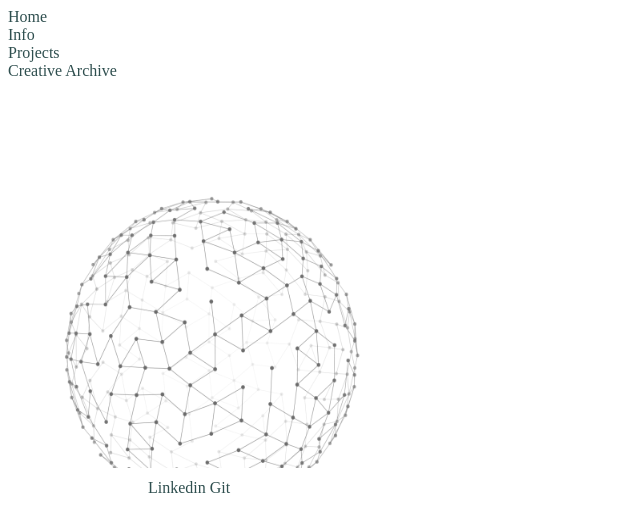
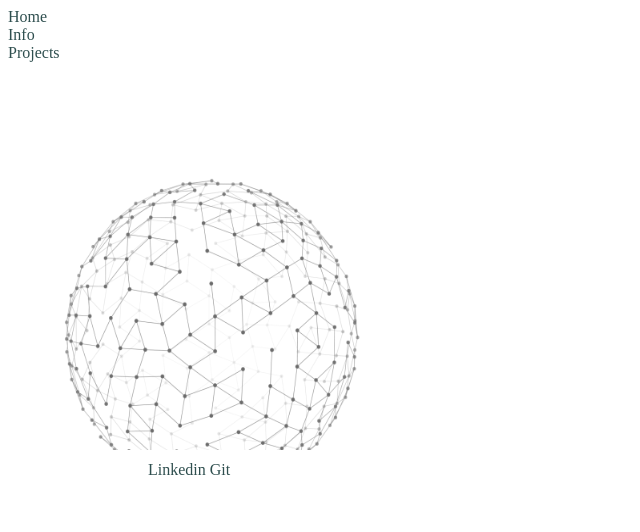
Before and after one commit to Kholoud-i/Kholoud-i.github.io, a plain HTML site: page index.html in a window 1280 px wide. Shown: the whole page, without its empty margins (0-640 px from the left). Drawn offline with Linux system fonts and the light colour scheme.

Commit message:
Update index.html

```diff
--- a/index.html
+++ b/index.html
@@ -26,7 +26,7 @@
             <a href="index.html">Home</a><br>
             <a href="info.html">Info</a><br>
             <a href="projects.html">Projects</a><br>
-            <a href="Projects.html">Creative Archive</a><br>
+
         </nav>
    </header>
             <div id="img">
```
